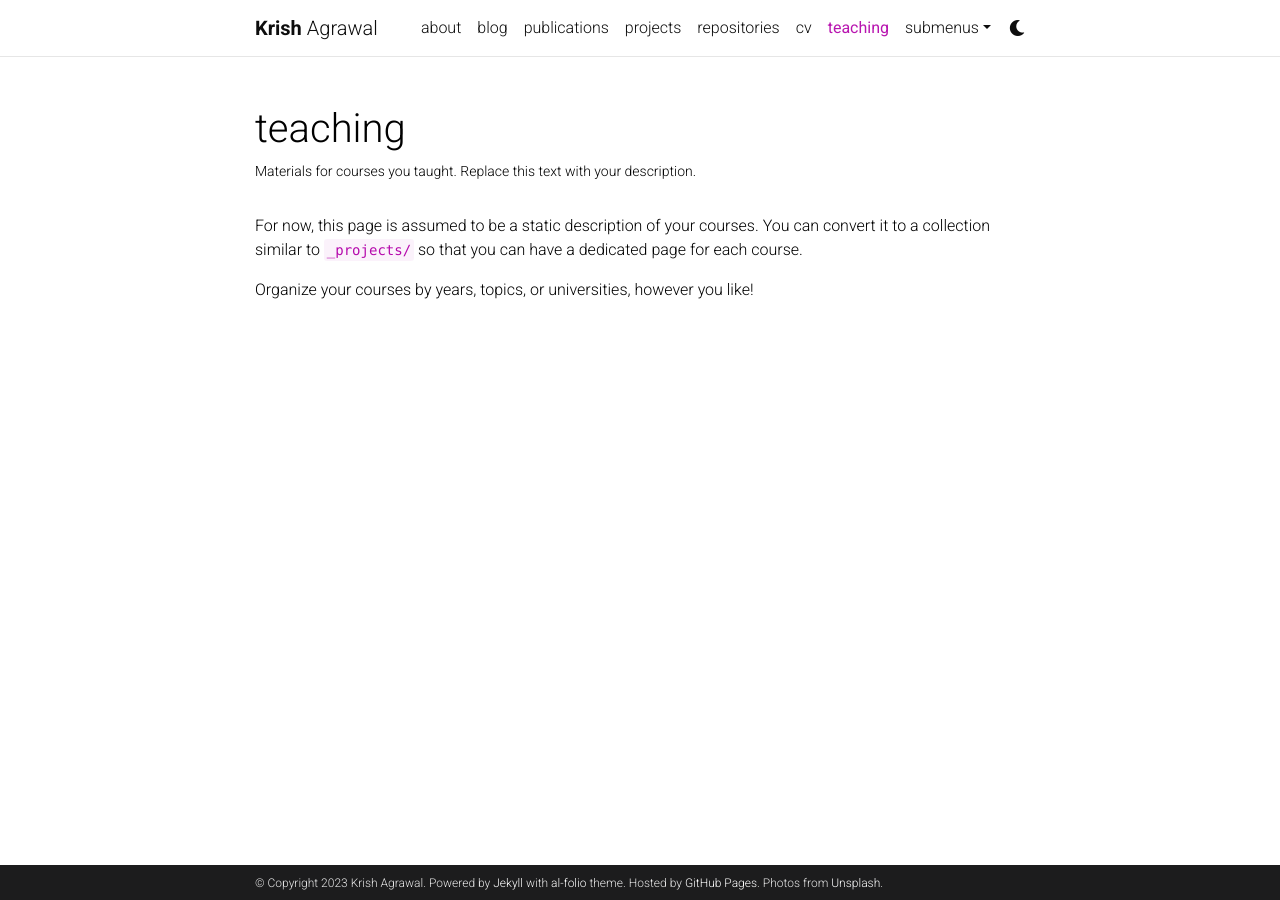
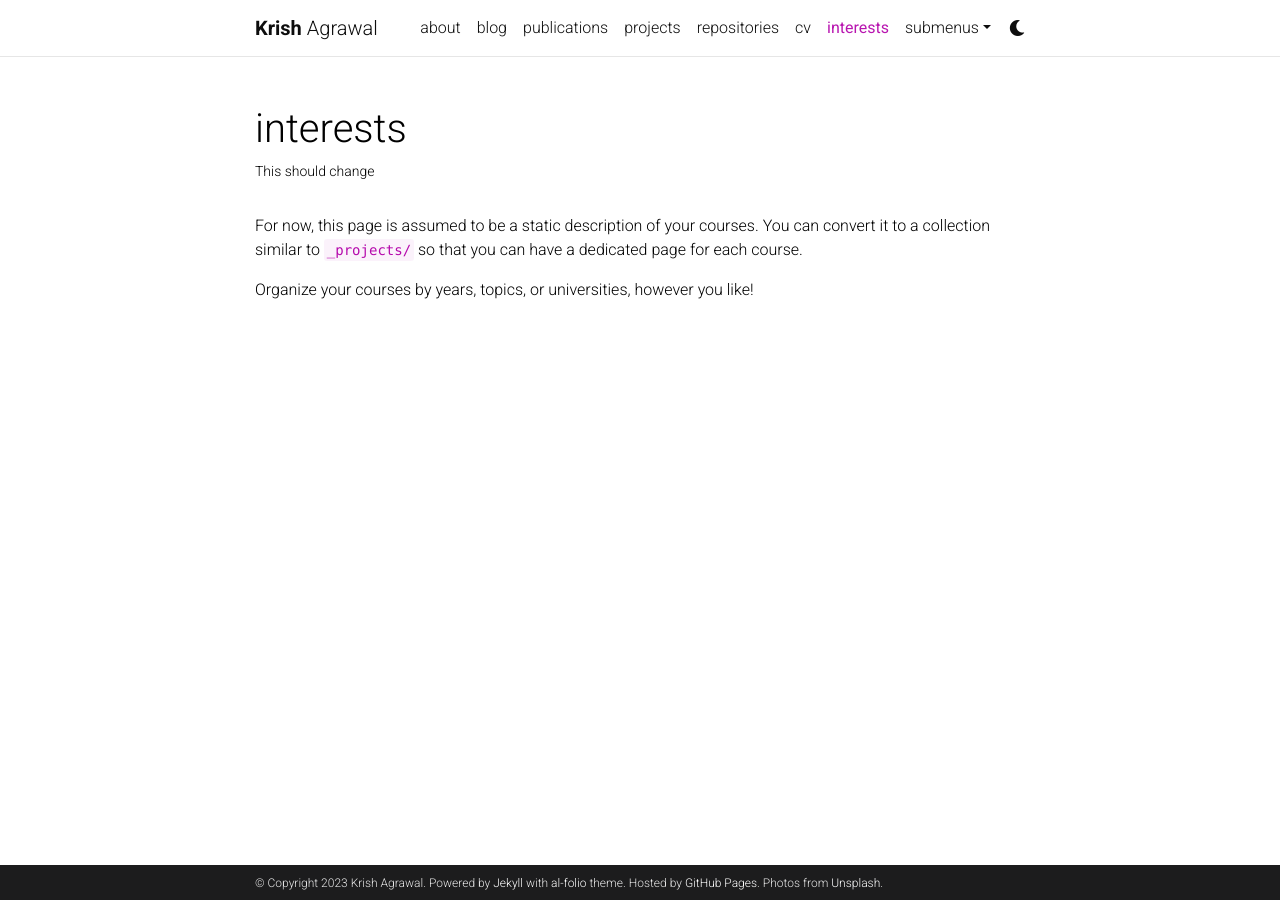
Before and after one commit to krishagrawal112/krishagrawal112.github.io, a Jekyll site: the page built from _pages/teaching.md, in a window 1280 px wide. Built offline with Jekyll 4.4.1, drawn with Linux system fonts in a browser that asks for light colours; comment, search, counter and statistics services are not loaded; a style sheet for code colours, icons or effects is not loaded.

Commit message:
Change to headers

```diff
--- a/_config.yml
+++ b/_config.yml
@@ -106,7 +106,7 @@ youtube_id: # your youtube channel id (youtube.com/@<youtube_id>)
 discord_id: # your discord id (18-digit unique numerical identifier)
 
 contact_note: >
-  You can even add a little note about which of these is the best way to reach you.
+
 
 # -----------------------------------------------------------------------------
 # Analytics and search engine verification
--- a/_pages/teaching.md
+++ b/_pages/teaching.md
@@ -1,8 +1,8 @@
 ---
 layout: page
-permalink: /teaching/
-title: teaching
-description: Materials for courses you taught. Replace this text with your description.
+permalink: /interests/
+title: interests
+description: This should change
 nav: true
 nav_order: 5
 ---
```
Also changed, not shown: assets/img/new_pic.jpg.
